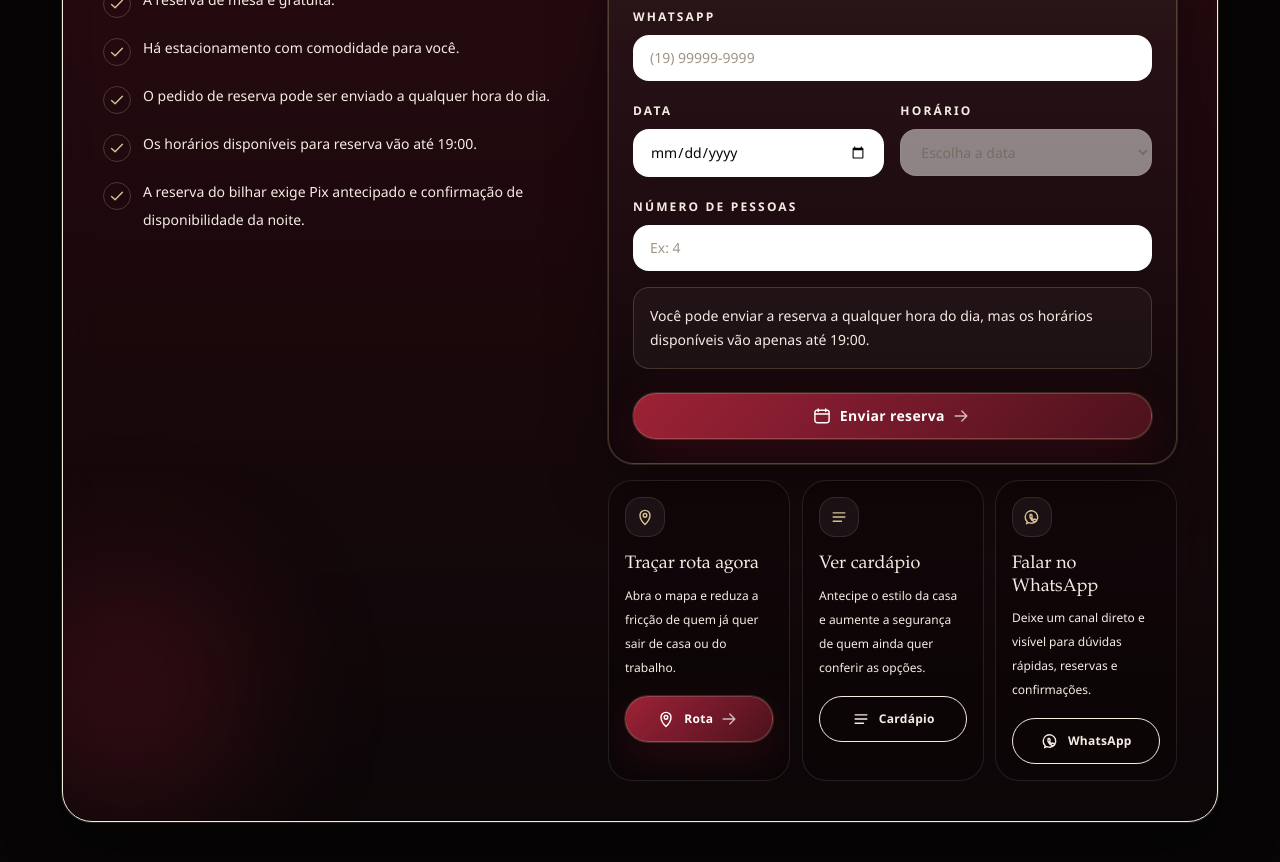
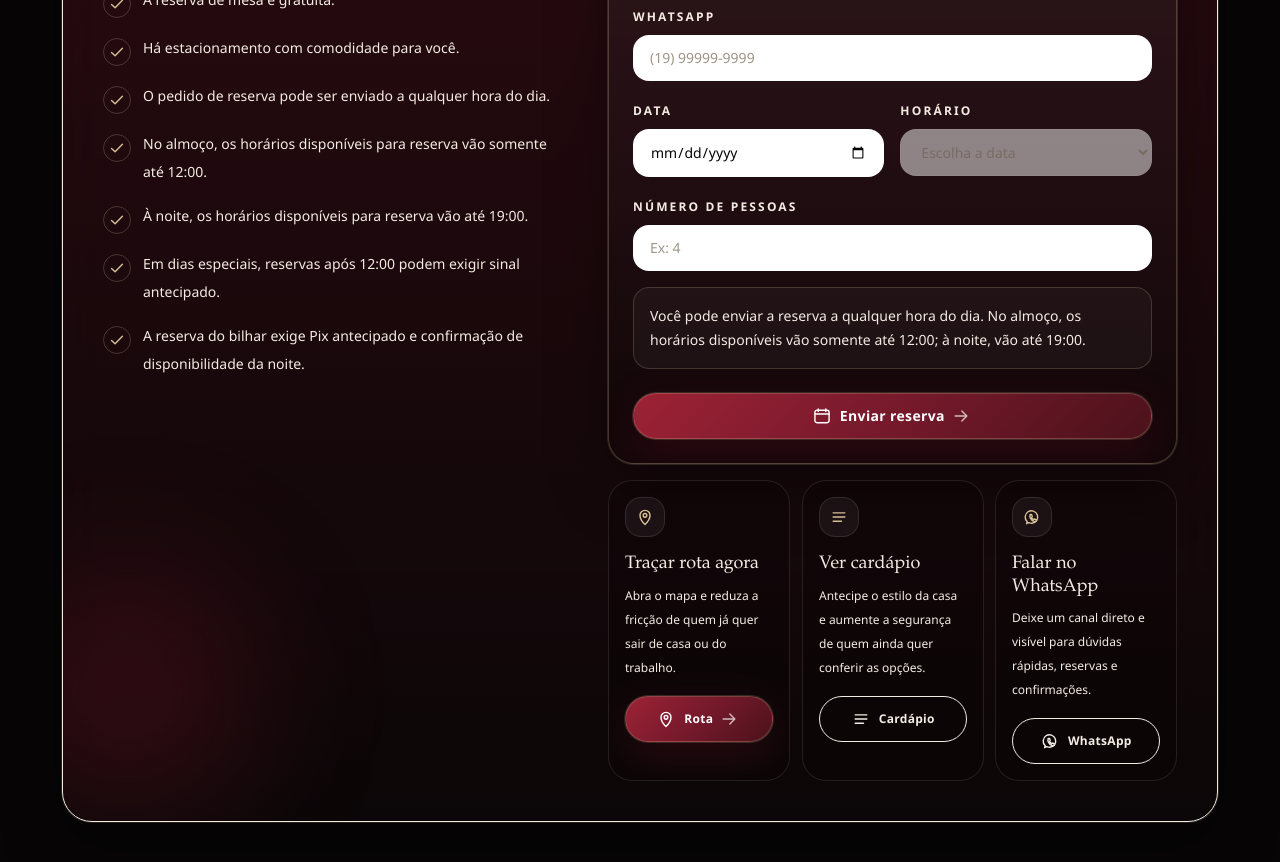
Before and after one commit to themidiamkt-cpu/lp-zinbar, a Next.js app: page / in a window 1280 px wide. Shown: the part 8000-8862 px from the top of the page. Built offline with nearby package versions, Linux system fonts and the light colour scheme.

Commit message:
Add game day reservation deposit rule

```diff
--- a/src/components/reservation-form.tsx
+++ b/src/components/reservation-form.tsx
@@ -7,8 +7,10 @@ import { Icon } from "@/components/icons";
 import { landingData } from "@/data/landing-data";
 import type { ReservationMode } from "@/data/landing-data";
 import {
+  isAfternoonReservationTimeBlocked,
   getBlockedReservationDate,
   getReservationDateMin,
+  getReservationDepositRule,
   getReservationTimeOptions,
 } from "@/utils/schedule";
 
@@ -16,6 +18,7 @@ type SubmitState = "idle" | "submitting" | "error";
 
 const { reservation, schedule } = landingData;
 const minReservationDate = getReservationDateMin(schedule.timezone);
+const afternoonBlockExemptDates = reservation.depositRules.map((rule) => rule.date);
 
 function getReservationErrorMessage(error: string) {
   if (reservation.blockedDates.some((blockedDate) => blockedDate.reason === error)) {
@@ -23,6 +26,8 @@ function getReservationErrorMessage(error: string) {
   }
 
   switch (error) {
+    case `Lunch reservations are only available until ${reservation.lunchLatestReservationTime}`:
+      return `Para almoço, só aceitamos reservas até ${reservation.lunchLatestReservationTime}. Depois disso, novos horários voltam a aparecer apenas no período da noite.`;
     case `Reservations are only available until ${reservation.sameDayCutoffTime}`:
       return `Não aceitamos reservas para horários depois de ${reservation.sameDayCutoffTime}. Escolha um horário até esse limite.`;
     case "Pix guarantee acknowledgement required":
@@ -41,6 +46,7 @@ export function ReservationForm() {
   const [submitState, setSubmitState] = useState<SubmitState>("idle");
   const [submitError, setSubmitError] = useState("");
   const [selectedDate, setSelectedDate] = useState("");
+  const [selectedTime, setSelectedTime] = useState("");
   const [guestCount, setGuestCount] = useState("");
   const [reservationType, setReservationType] = useState<ReservationMode>("table");
   const selectedBlockedDate = selectedDate
@@ -53,12 +59,21 @@ export function ReservationForm() {
         selectedDate,
         schedule.timezone,
         30,
+        reservation.lunchLatestReservationTime,
         reservation.sameDayCutoffTime,
         reservation.blockedDates,
+        afternoonBlockExemptDates,
       )
     : [];
+  const selectedDepositRule =
+    selectedDate && selectedTime
+      ? getReservationDepositRule(reservation.depositRules, selectedDate, selectedTime)
+      : undefined;
   const requiresPixGuarantee =
-    Number(guestCount) > 20 || reservationType === "billiards";
+    Number(guestCount) > 20 || reservationType === "billiards" || Boolean(selectedDepositRule);
+  const estimatedDepositAmount = selectedDepositRule
+    ? Number(guestCount || 0) * selectedDepositRule.depositPerAdult
+    : 0;
   const isSubmitDisabled =
     submitState === "submitting" || (Boolean(selectedDate) && !timeOptions.length);
 
@@ -72,13 +87,14 @@ export function ReservationForm() {
     const params = new URLSearchParams(window.location.search);
     const formReservationType =
       formData.get("reservationType") === "billiards" ? "billiards" : "table";
+    const formTime = String(formData.get("time") ?? "");
 
     const payload = {
       name: String(formData.get("name") ?? "").trim(),
       whatsapp: String(formData.get("whatsapp") ?? "").trim(),
       reservationType: formReservationType,
       date: String(formData.get("date") ?? ""),
-      time: String(formData.get("time") ?? ""),
+      time: formTime,
       guests: Number(formData.get("guests") ?? 0),
       pixGuaranteeRequired:
         Number(formData.get("guests") ?? 0) > 20 || formReservationType === "billiards",
@@ -93,6 +109,19 @@ export function ReservationForm() {
     };
 
     try {
+      if (
+        isAfternoonReservationTimeBlocked(
+          formTime,
+          reservation.lunchLatestReservationTime,
+          String(formData.get("date") ?? ""),
+          afternoonBlockExemptDates,
+        )
+      ) {
+        throw new Error(
+          `Lunch reservations are only available until ${reservation.lunchLatestReservationTime}`,
+        );
+      }
+
       const response = await fetch("/api/reservas", {
         method: "POST",
         headers: { "Content-Type": "application/json" },
@@ -199,7 +228,10 @@ export function ReservationForm() {
               required
               min={minReservationDate}
               value={selectedDate}
-              onChange={(event) => setSelectedDate(event.target.value)}
+              onChange={(event) => {
+                setSelectedDate(event.target.value);
+                setSelectedTime("");
+              }}
               className="mt-2 w-full rounded-2xl border border-white/10 bg-white px-4 py-3 text-sm text-ink outline-none transition [color-scheme:light] focus:border-champagne/45 focus:bg-white"
             />
           </label>
@@ -211,6 +243,8 @@ export function ReservationForm() {
             <select
               name="time"
               required
+              value={selectedTime}
+              onChange={(event) => setSelectedTime(event.target.value)}
               disabled={!selectedDate || !timeOptions.length}
               className="mt-2 w-full rounded-2xl border border-white/10 bg-white px-4 py-3 text-sm text-ink outline-none transition [color-scheme:light] focus:border-champagne/45 focus:bg-white disabled:cursor-not-allowed disabled:bg-white/70 disabled:text-slate"
             >
@@ -233,7 +267,7 @@ export function ReservationForm() {
 
           <label className="sm:col-span-2">
             <span className="text-xs font-semibold uppercase tracking-[0.18em] text-mist/68">
-              Número de pessoas
+              {selectedDepositRule ? "Número de adultos" : "Número de pessoas"}
             </span>
             <input
               name="guests"
@@ -253,18 +287,26 @@ export function ReservationForm() {
         <div className="mt-4 rounded-2xl border border-champagne/20 bg-white/[0.04] p-4 text-sm leading-6 text-mist/82">
           {selectedBlockedDate
             ? selectedBlockedDate.reason
-            : `Você pode enviar a reserva a qualquer hora do dia, mas os horários disponíveis vão apenas até ${reservation.sameDayCutoffTime}.`}
+            : `Você pode enviar a reserva a qualquer hora do dia. No almoço, os horários disponíveis vão somente até ${reservation.lunchLatestReservationTime}; à noite, vão até ${reservation.sameDayCutoffTime}.`}
         </div>
 
         {requiresPixGuarantee ? (
           <div className="mt-4 rounded-2xl border border-champagne/30 bg-champagne/10 p-4 text-sm leading-6 text-mist/88">
             <p className="font-semibold text-ivory">
-              {reservationType === "billiards"
+              {selectedDepositRule
+                ? `${selectedDepositRule.title}: sinal antecipado necessário.`
+                : reservationType === "billiards"
                 ? "A reserva do bilhar exige Pix antecipado para confirmação."
                 : "Reservas acima de 20 pessoas precisam de Pix de garantia."}
             </p>
             <p className="mt-1">
-              {reservationType === "billiards"
+              {selectedDepositRule
+                ? `${selectedDepositRule.description}${
+                    estimatedDepositAmount > 0
+                      ? ` Para ${guestCount} adulto(s), o sinal estimado é de R$ ${estimatedDepositAmount}.`
+                      : ""
+                  } A equipe vai enviar os dados do Pix pelo WhatsApp para concluir a confirmação.`
+                : reservationType === "billiards"
                 ? "Só pode existir uma reserva de bilhar por noite. A equipe vai validar a disponibilidade e enviar os dados do Pix pelo WhatsApp para concluir a confirmação."
                 : "A equipe do Zin Bar vai enviar os dados do Pix pelo WhatsApp para confirmar a reserva do grupo."}
             </p>
--- a/src/data/landing-data.ts
+++ b/src/data/landing-data.ts
@@ -33,6 +33,13 @@ export type ReservationMode = "table" | "billiards";
 export type ReservationBlockedDate = {
   date: string;
   reason: string;
+};
+export type ReservationDepositRule = {
+  date: string;
+  startsAfter: string;
+  depositPerAdult: number;
+  title: string;
+  description: string;
 };
 
 export type ActionLink = {
@@ -519,10 +526,23 @@ export const landingData = {
       "A reserva de mesa é gratuita.",
       "Há estacionamento com comodidade para você.",
       "O pedido de reserva pode ser enviado a qualquer hora do dia.",
-      "Os horários disponíveis para reserva vão até 19:00.",
+      "No almoço, os horários disponíveis para reserva vão somente até 12:00.",
+      "À noite, os horários disponíveis para reserva vão até 19:00.",
+      "Em dias especiais, reservas após 12:00 podem exigir sinal antecipado.",
       "A reserva do bilhar exige Pix antecipado e confirmação de disponibilidade da noite.",
     ],
+    lunchLatestReservationTime: "12:00",
     sameDayCutoffTime: "19:00",
+    depositRules: [
+      {
+        date: "2026-06-29",
+        startsAfter: "12:00",
+        depositPerAdult: 100,
+        title: "Dia de jogo",
+        description:
+          "Amanhã, 29/06/2026, reservas após 12:00 serão feitas somente mediante sinal de R$ 100 por adulto.",
+      },
+    ] satisfies ReservationDepositRule[],
     blockedDates: [
       {
         date: "2026-06-24",
@@ -656,7 +676,7 @@ export const landingData = {
       {
         question: "Até que horas há horários disponíveis para reserva?",
         answer:
-          "Você pode enviar o pedido de reserva a qualquer hora do dia, mas os horários disponíveis para escolher vão apenas até 19:00.",
+          "Você pode enviar o pedido de reserva a qualquer hora do dia. Em dias comuns, os horários disponíveis para almoço vão somente até 12:00 e novos horários voltam no período da noite, com reservas até 19:00. Em dias especiais, a casa pode liberar reservas após 12:00 mediante sinal antecipado.",
       },
       {
         question: "Como funciona a reserva do bilhar?",
--- a/src/utils/schedule.ts
+++ b/src/utils/schedule.ts
@@ -1,6 +1,7 @@
 import type {
   DayKey,
   ReservationBlockedDate,
+  ReservationDepositRule,
   ScheduleDay,
   SchedulePeriod,
   WeeklySchedule,
@@ -19,6 +20,23 @@ const orderedDays: DayKey[] = [
 function parseTime(time: string) {
   const [hour, minute] = time.split(":").map(Number);
   return hour * 60 + minute;
+}
+
+function isAfternoonReservationWindowBlocked(
+  minutes: number,
+  lunchLatestReservationTime?: string,
+  date?: string,
+  afternoonBlockExemptDates: string[] = [],
+) {
+  if (!lunchLatestReservationTime) {
+    return false;
+  }
+
+  if (date && afternoonBlockExemptDates.includes(date)) {
+    return false;
+  }
+
+  return minutes > parseTime(lunchLatestReservationTime) && minutes < parseTime("17:00");
 }
 
 function formatTime(minutes: number) {
@@ -193,13 +211,29 @@ export function getBlockedReservationDate(
   return blockedDates.find((blockedDate) => blockedDate.date === date);
 }
 
+export function getReservationDepositRule(
+  depositRules: ReservationDepositRule[],
+  date: string,
+  time: string,
+) {
+  if (!/^\d{2}:\d{2}$/.test(time)) {
+    return undefined;
+  }
+
+  return depositRules.find(
+    (rule) => rule.date === date && parseTime(time) > parseTime(rule.startsAfter),
+  );
+}
+
 export function getReservationTimeOptions(
   week: WeeklySchedule,
   date: string,
   timeZone: string,
   intervalMinutes = 30,
+  lunchLatestReservationTime?: string,
   latestReservationTime?: string,
   blockedDates: ReservationBlockedDate[] = [],
+  afternoonBlockExemptDates: string[] = [],
 ) {
   if (getBlockedReservationDate(blockedDates, date)) {
     return [];
@@ -225,7 +259,15 @@ export function getReservationTimeOptions(
     const options: string[] = [];
 
     for (let minutes = firstSlot; minutes < closes; minutes += intervalMinutes) {
-      if (minutes <= latestReservationMinutes) {
+      if (
+        minutes <= latestReservationMinutes &&
+        !isAfternoonReservationWindowBlocked(
+          minutes,
+          lunchLatestReservationTime,
+          date,
+          afternoonBlockExemptDates,
+        )
+      ) {
         options.push(formatTime(minutes));
       }
     }
@@ -239,8 +281,10 @@ export function isReservationSlotAvailable(
   date: string,
   time: string,
   timeZone: string,
+  lunchLatestReservationTime?: string,
   latestReservationTime?: string,
   blockedDates: ReservationBlockedDate[] = [],
+  afternoonBlockExemptDates: string[] = [],
 ) {
   if (!/^\d{2}:\d{2}$/.test(time)) {
     return false;
@@ -259,10 +303,30 @@ export function isReservationSlotAvailable(
     date,
     timeZone,
     30,
+    lunchLatestReservationTime,
     latestReservationTime,
     blockedDates,
+    afternoonBlockExemptDates,
   );
   return options.includes(time);
+}
+
+export function isAfternoonReservationTimeBlocked(
+  time: string,
+  lunchLatestReservationTime?: string,
+  date?: string,
+  afternoonBlockExemptDates: string[] = [],
+) {
+  if (!/^\d{2}:\d{2}$/.test(time)) {
+    return false;
+  }
+
+  return isAfternoonReservationWindowBlocked(
+    parseTime(time),
+    lunchLatestReservationTime,
+    date,
+    afternoonBlockExemptDates,
+  );
 }
 
 export function isReservationTimeAfterLimit(time: string, latestReservationTime: string) {
```
Also changed, not shown: src/app/api/reservas/route.ts (+30 -1 lines).
